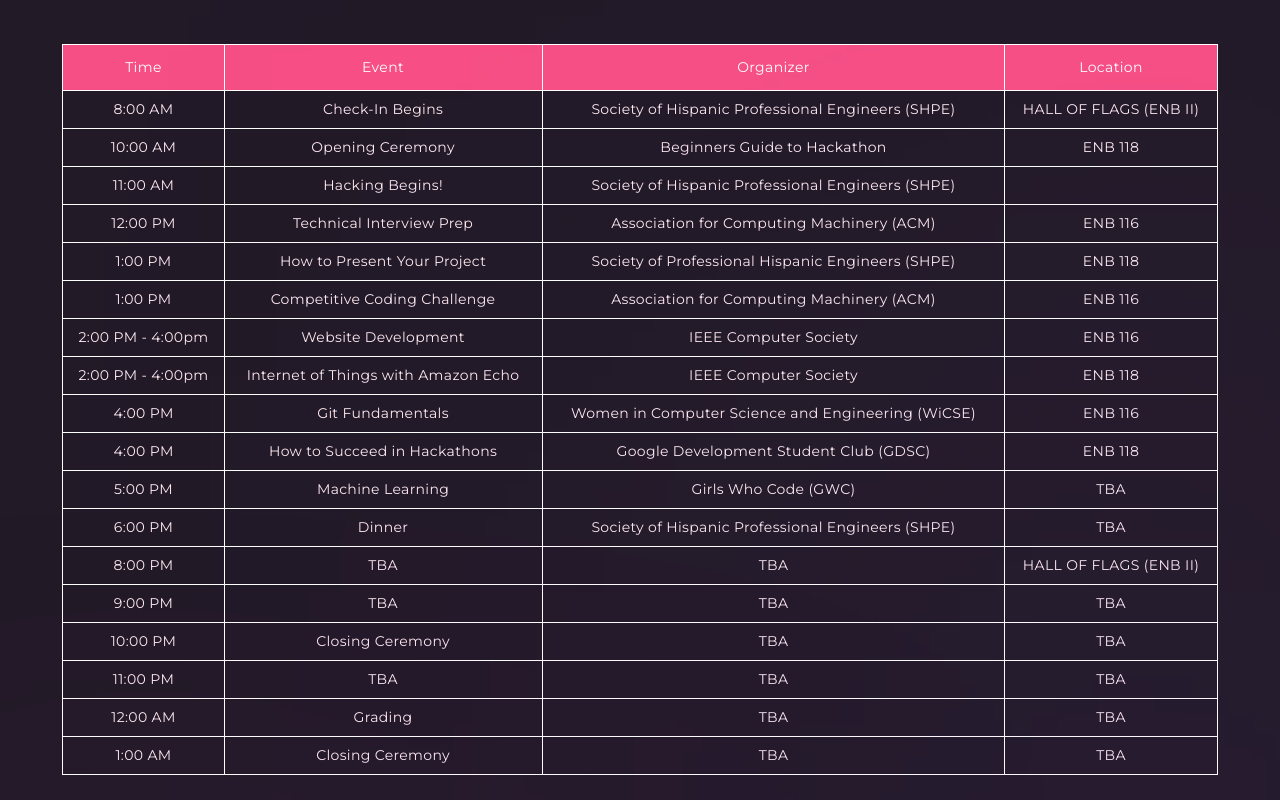
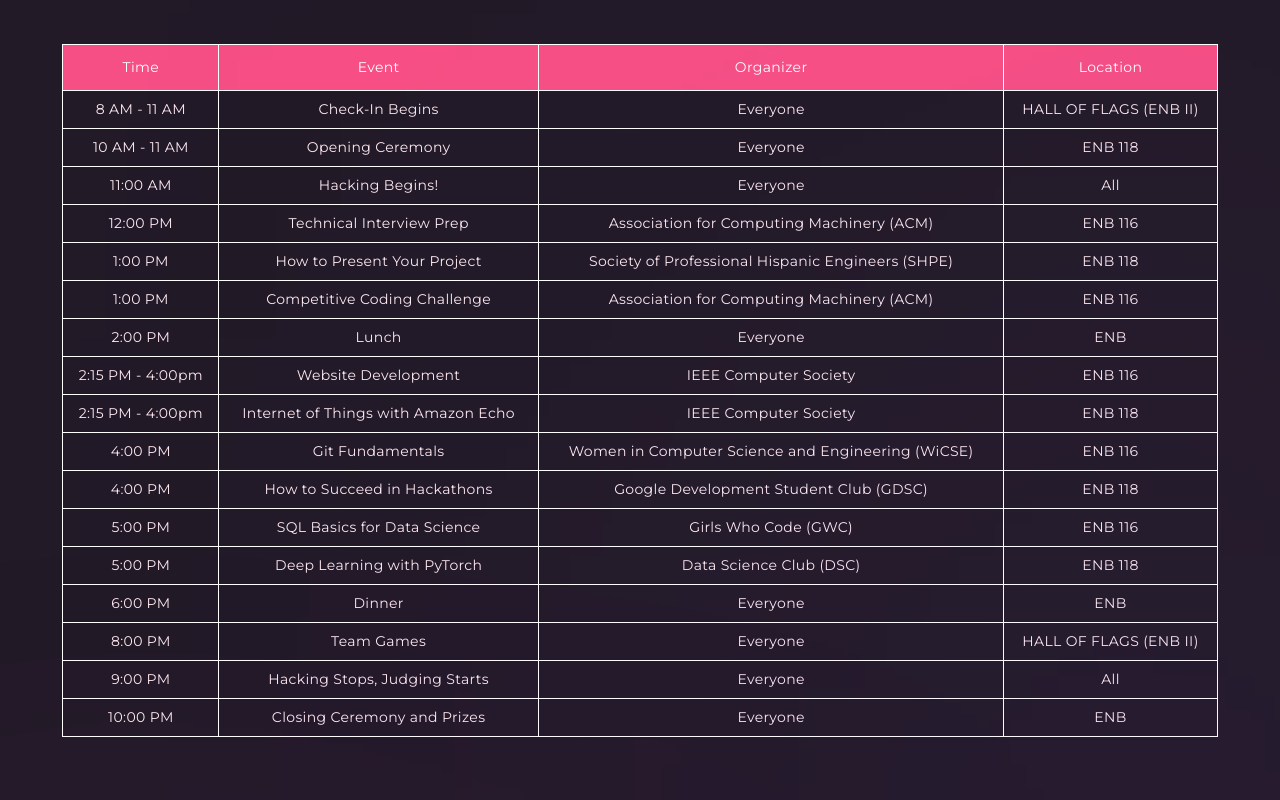
Before and after one commit to AsadbekNematov/hackjam, a React (Vite) app in the folder HackJam/: page / in a window 1280 px wide. Shown: the part 1840-2640 px from the top of the page. Built offline with nearby package versions, Linux system fonts and the light colour scheme.

Commit message:
schedule and q&a adjustments

```diff
--- a/HackJam/src/components/FAQ.jsx
+++ b/HackJam/src/components/FAQ.jsx
@@ -14,8 +14,13 @@
           <QA question={"How can I register for HackJam?"} answer={"To register for HackJam, please click on the 'Register Now' button at the top of the page and fill out the form."}/>
         </div>
         <div className="flex-none mb-3">
-          <QA question={"Who can particpate in HackJam?"} answer={"HackJam is open to participants of all skill levels and backgrounds, including students, professionals, and enthusiasts. We welcome anyone with a passion for technology and innovation!"}/>
+          <QA question={"Who can participate in HackJam?"} answer={"HackJam is open to participants of all skill levels and backgrounds, including students, professionals, and enthusiasts. We welcome anyone with a passion for technology and innovation!"}/>
         </div>
+
+        <div className="flex-none mb-3">
+          <QA question={"How many people on a team?"} answer={"You can make up to 4 people on one team. If you don't have a team yet, don't worry, we will have a team building area for people to get together."}/>
+        </div>
+
         <div className="flex-none mb-3">
           <QA question={"What should I bring to HackJam?"} answer={"It's recommended to bring your own laptop and any other necessary equipment for your project."}/>
         </div>
@@ -25,6 +30,9 @@
         <div className="flex-none mb-3">
           <QA question={"Will there be prizes for the winning teams or individuals?"} answer={"Yes, there will be prizes awarded to the top-performing teams or individuals!"}/>
         </div>
+        <div className="flex-none mb-3">
+          <QA question={"Will there be free food?"} answer={"Yes, there will be free lunch and dinner served to participants, along with drinks and snacks throughout the event!"}/>
+        </div>
       </div>
     </div>
   );
--- a/HackJam/src/components/Schedule.jsx
+++ b/HackJam/src/components/Schedule.jsx
@@ -16,24 +16,24 @@
           </thead>
           <tbody>
             <tr>
-              <td data-label="Time">8:00 AM</td>
+              <td data-label="Time">8 AM - 11 AM</td>
               <td data-label="Event">Check-In Begins</td>
-              <td data-label="Organizer">Society of Hispanic Professional Engineers (SHPE)</td>
+              <td data-label="Organizer">Everyone</td>
               <td data-label="Location">HALL OF FLAGS (ENB II)</td>
             </tr>
 
             <tr>
-              <td data-label="Time">10:00 AM</td>
+              <td data-label="Time">10 AM - 11 AM</td>
               <td data-label="Event">Opening Ceremony</td>
-              <td data-label="Organizer">Beginners Guide to Hackathon</td>
+              <td data-label="Organizer">Everyone</td>
               <td data-label="Location">ENB 118</td>
             </tr>
 
             <tr>
               <td data-label="Time">11:00 AM</td>
               <td data-label="Event">Hacking Begins!</td>
-              <td data-label="Organizer">Society of Hispanic Professional Engineers (SHPE)</td>
-              <td data-label="Location"></td>
+              <td data-label="Organizer">Everyone</td>
+              <td data-label="Location">All</td>
             </tr>
 
             <tr>
@@ -58,14 +58,21 @@
             </tr>
 
             <tr>
-              <td data-label="Time">2:00 PM - 4:00pm</td>
+              <td data-label="Time">2:00 PM</td>
+              <td data-label="Event">Lunch</td>
+              <td data-label="Organizer">Everyone</td>
+              <td data-label="Location">ENB</td>
+            </tr>
+
+            <tr>
+              <td data-label="Time">2:15 PM - 4:00pm</td>
               <td data-label="Event">Website Development</td>
               <td data-label="Organizer">IEEE Computer Society</td>
               <td data-label="Location">ENB 116</td>
             </tr>
 
             <tr>
-              <td data-label="Time">2:00 PM - 4:00pm</td>
+              <td data-label="Time">2:15 PM - 4:00pm</td>
               <td data-label="Event">Internet of Things with Amazon Echo</td>
               <td data-label="Organizer">IEEE Computer Society</td>
               <td data-label="Location">ENB 118</td>
@@ -87,58 +94,45 @@
 
             <tr>
               <td data-label="Time">5:00 PM</td>
-              <td data-label="Event">Machine Learning</td>
+              <td data-label="Event">SQL Basics for Data Science</td>
               <td data-label="Organizer">Girls Who Code (GWC)</td>
-              <td data-label="Location">TBA</td>
+              <td data-label="Location">ENB 116</td>
             </tr>
+
+            <tr>
+              <td data-label="Time">5:00 PM</td>
+              <td data-label="Event">Deep Learning with PyTorch</td>
+              <td data-label="Organizer">Data Science Club (DSC)</td>
+              <td data-label="Location">ENB 118</td>
+            </tr>
+
 
             <tr>
               <td data-label="Time">6:00 PM</td>
               <td data-label="Event">Dinner</td>
-              <td data-label="Organizer">Society of Hispanic Professional Engineers (SHPE)</td>
-              <td data-label="Location">TBA</td>
+              <td data-label="Organizer">Everyone</td>
+              <td data-label="Location">ENB</td>
             </tr>
 
             <tr>
               <td data-label="Time">8:00 PM</td>
-              <td data-label="Event">TBA</td>
-              <td data-label="Organizer">TBA</td>
+              <td data-label="Event">Team Games</td>
+              <td data-label="Organizer">Everyone</td>
               <td data-label="Location">HALL OF FLAGS (ENB II)</td>
             </tr>
 
             <tr>
               <td data-label="Time">9:00 PM</td>
-              <td data-label="Event">TBA</td>
-              <td data-label="Organizer">TBA</td>
-              <td data-label="Location">TBA</td>
+              <td data-label="Event">Hacking Stops, Judging Starts</td>
+              <td data-label="Organizer">Everyone</td>
+              <td data-label="Location">All</td>
             </tr>
 
             <tr>
               <td data-label="Time">10:00 PM</td>
-              <td data-label="Event">Closing Ceremony</td>
-              <td data-label="Organizer">TBA</td>
-              <td data-label="Location">TBA</td>
-            </tr>
-
-            <tr>
-              <td data-label="Time">11:00 PM</td>
-              <td data-label="Event">TBA</td>
-              <td data-label="Organizer">TBA</td>
-              <td data-label="Location">TBA</td>
-            </tr>
-
-            <tr>
-              <td data-label="Time">12:00 AM</td>
-              <td data-label="Event">Grading</td>
-              <td data-label="Organizer">TBA</td>
-              <td data-label="Location">TBA</td>
-            </tr>
-
-            <tr>
-              <td data-label="Time">1:00 AM</td>
-              <td data-label="Event">Closing Ceremony</td>
-              <td data-label="Organizer">TBA</td>
-              <td data-label="Location">TBA</td>
+              <td data-label="Event">Closing Ceremony and Prizes</td>
+              <td data-label="Organizer">Everyone</td>
+              <td data-label="Location">ENB</td>
             </tr>
 
 
```
